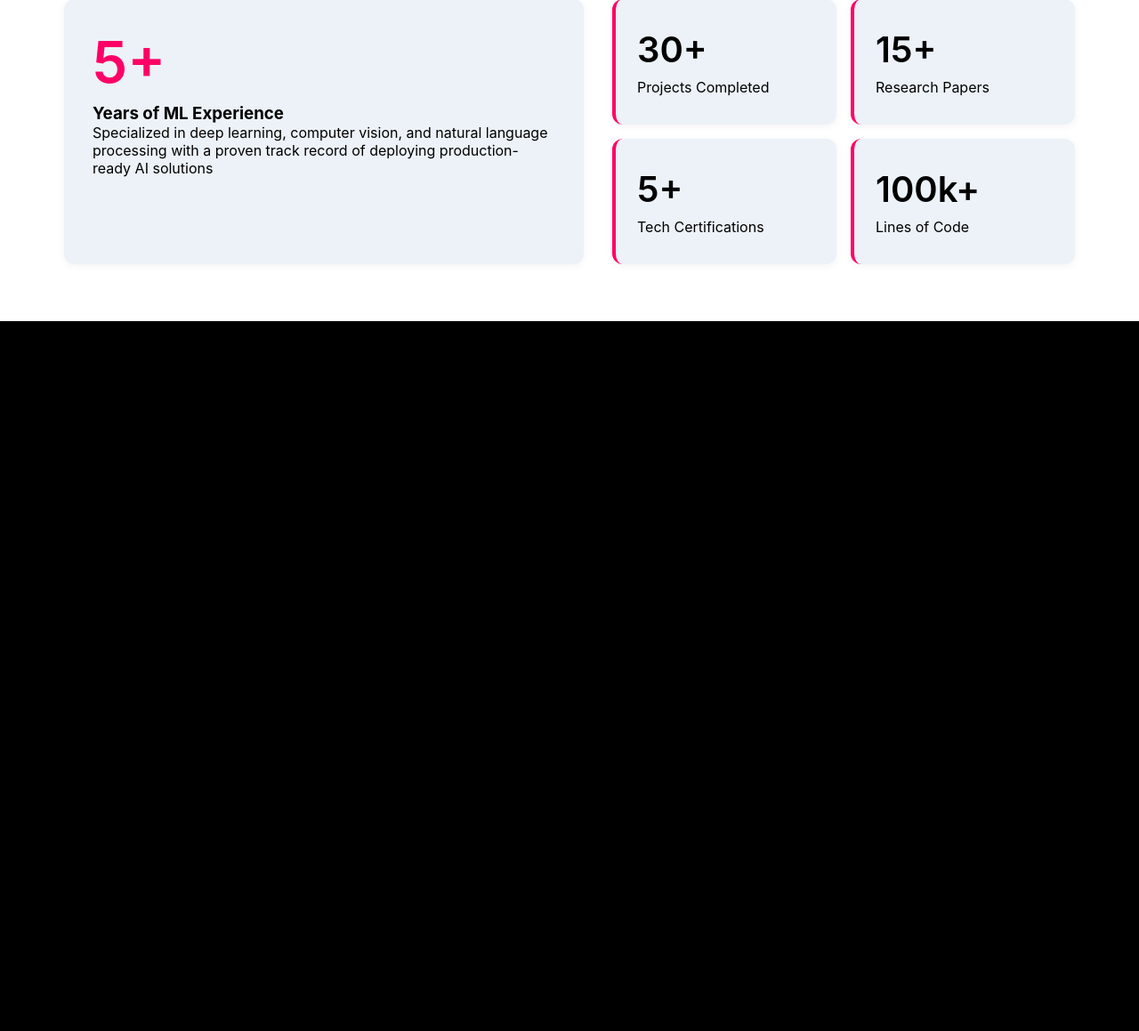
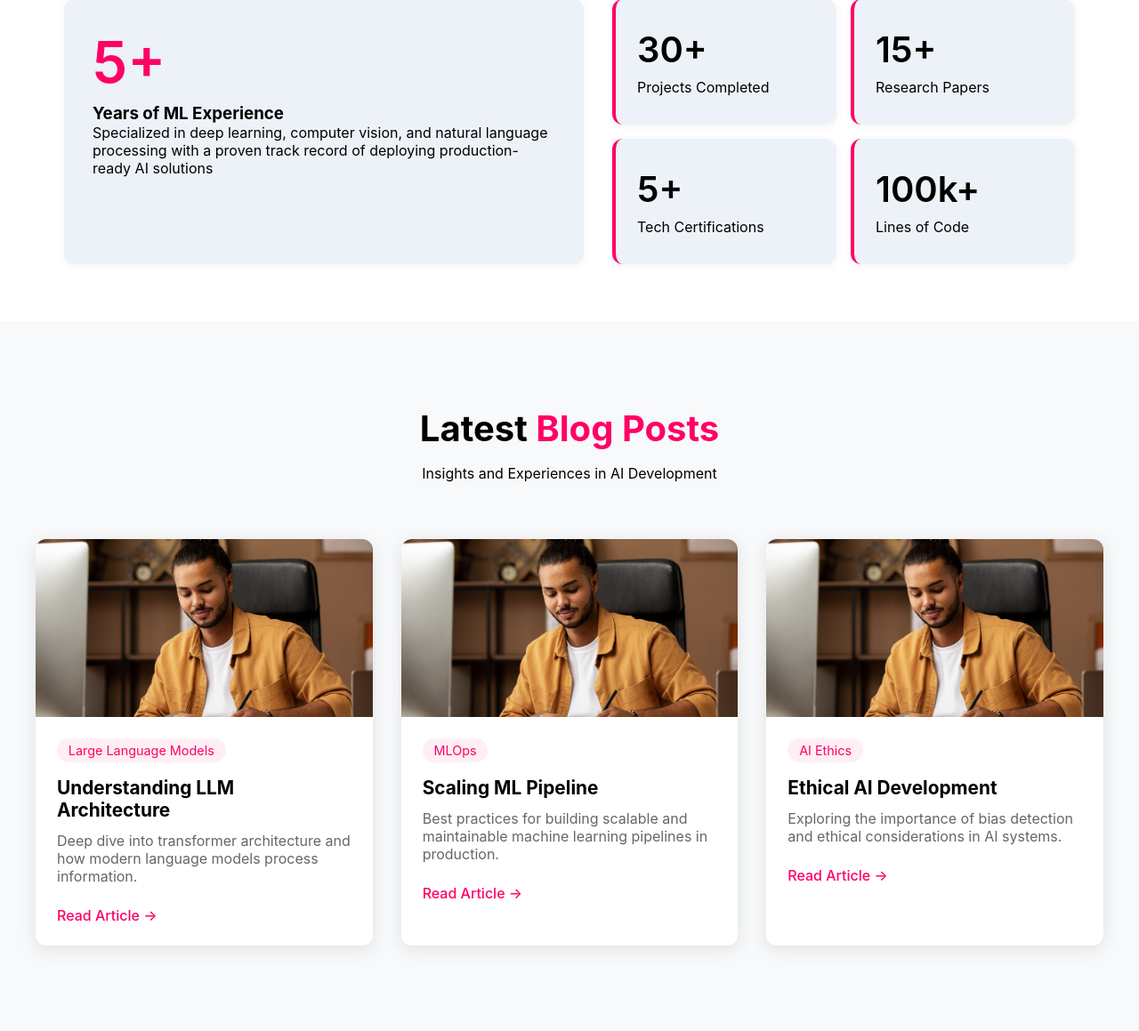
Before and after one commit to akilthangavel1/portfolio, a Django app: page / in a window 1280 px wide. Shown: the part 585-1744 px from the top of the page at 89% size. Before the commit the page ends 946 px from the top, so only its background shows below. Run offline with Django 5.2, Linux system fonts and the light colour scheme.

Commit message:
Blog added

```diff
--- a/static/styles.css
+++ b/static/styles.css
@@ -220,3 +220,101 @@ h1 span {
     border-left: 4px solid #ff0066;
     padding-left: 1.5rem;
 }
+
+/* Portfolio Section */
+.portfolio-section {
+    padding: 6rem 2rem;
+    background: #f8f9fa;
+}
+
+.section-header {
+    text-align: center;
+    margin-bottom: 4rem;
+}
+
+.section-header h2 {
+    font-size: 2.5rem;
+    margin-bottom: 1rem;
+}
+
+.section-header .highlight {
+    color: #ff0066;
+}
+
+.portfolio-grid {
+    display: grid;
+    grid-template-columns: repeat(auto-fit, minmax(300px, 1fr));
+    gap: 2rem;
+    max-width: 1200px;
+    margin: 0 auto;
+}
+
+.portfolio-card {
+    background: white;
+    border-radius: 12px;
+    overflow: hidden;
+    box-shadow: 0 4px 20px rgba(0, 0, 0, 0.1);
+    transition: transform 0.3s ease;
+}
+
+.portfolio-card:hover {
+    transform: translateY(-5px);
+}
+
+.portfolio-image {
+    height: 200px;
+    overflow: hidden;
+}
+
+.portfolio-image img {
+    width: 100%;
+    height: 100%;
+    object-fit: cover;
+}
+
+.portfolio-content {
+    padding: 1.5rem;
+}
+
+.tag {
+    display: inline-block;
+    padding: 0.3rem 0.8rem;
+    background: #ff006610;
+    color: #ff0066;
+    border-radius: 20px;
+    font-size: 0.9rem;
+    margin-bottom: 1rem;
+}
+
+.portfolio-content h3 {
+    font-size: 1.3rem;
+    margin-bottom: 0.8rem;
+}
+
+.portfolio-content p {
+    color: #666;
+    margin-bottom: 1.5rem;
+}
+
+.learn-more {
+    color: #ff0066;
+    text-decoration: none;
+    font-weight: 500;
+    display: inline-flex;
+    align-items: center;
+    transition: transform 0.2s ease;
+}
+
+.learn-more:hover {
+    transform: translateX(5px);
+}
+
+@media (max-width: 768px) {
+    .portfolio-grid {
+        grid-template-columns: 1fr;
+    }
+
+    .section-header h2 {
+        font-size: 2rem;
+    }
+}
--- a/templates/profilebase/index.html
+++ b/templates/profilebase/index.html
@@ -41,5 +41,58 @@
             </div>
         </div>
     </section>
+    <section class="portfolio-section">
+        <div class="section-header">
+            <h2>Latest <span class="highlight">Blog Posts</span></h2>
+            <p>Insights and Experiences in AI Development</p>
+        </div>
+        <div class="portfolio-grid">
+            <div class="portfolio-card">
+                <div class="portfolio-image">
+                    <img src="{% static 'img/expert-img.jpg' %}" alt="LLM Article">
+                    <div class="post-meta">
+                        <span class="date">March 15, 2024</span>
+                        <span class="read-time">5 min read</span>
+                    </div>
+                </div>
+                <div class="portfolio-content">
+                    <span class="tag">Large Language Models</span>
+                    <h3>Understanding LLM Architecture</h3>
+                    <p>Deep dive into transformer architecture and how modern language models process information.</p>
+                    <a href="#" class="learn-more">Read Article →</a>
+                </div>
+            </div>
+            <div class="portfolio-card">
+                <div class="portfolio-image">
+                    <img src="{% static 'img/expert-img.jpg' %}" alt="MLOps Article">
+                    <div class="post-meta">
+                        <span class="date">March 10, 2024</span>
+                        <span class="read-time">4 min read</span>
+                    </div>
+                </div>
+                <div class="portfolio-content">
+                    <span class="tag">MLOps</span>
+                    <h3>Scaling ML Pipeline</h3>
+                    <p>Best practices for building scalable and maintainable machine learning pipelines in production.</p>
+                    <a href="#" class="learn-more">Read Article →</a>
+                </div>
+            </div>
+            <div class="portfolio-card">
+                <div class="portfolio-image">
+                    <img src="{% static 'img/expert-img.jpg' %}" alt="AI Ethics Article">
+                    <div class="post-meta">
+                        <span class="date">March 5, 2024</span>
+                        <span class="read-time">6 min read</span>
+                    </div>
+                </div>
+                <div class="portfolio-content">
+                    <span class="tag">AI Ethics</span>
+                    <h3>Ethical AI Development</h3>
+                    <p>Exploring the importance of bias detection and ethical considerations in AI systems.</p>
+                    <a href="#" class="learn-more">Read Article →</a>
+                </div>
+            </div>
+        </div>
+    </section>
 </body>
 </html>
```
